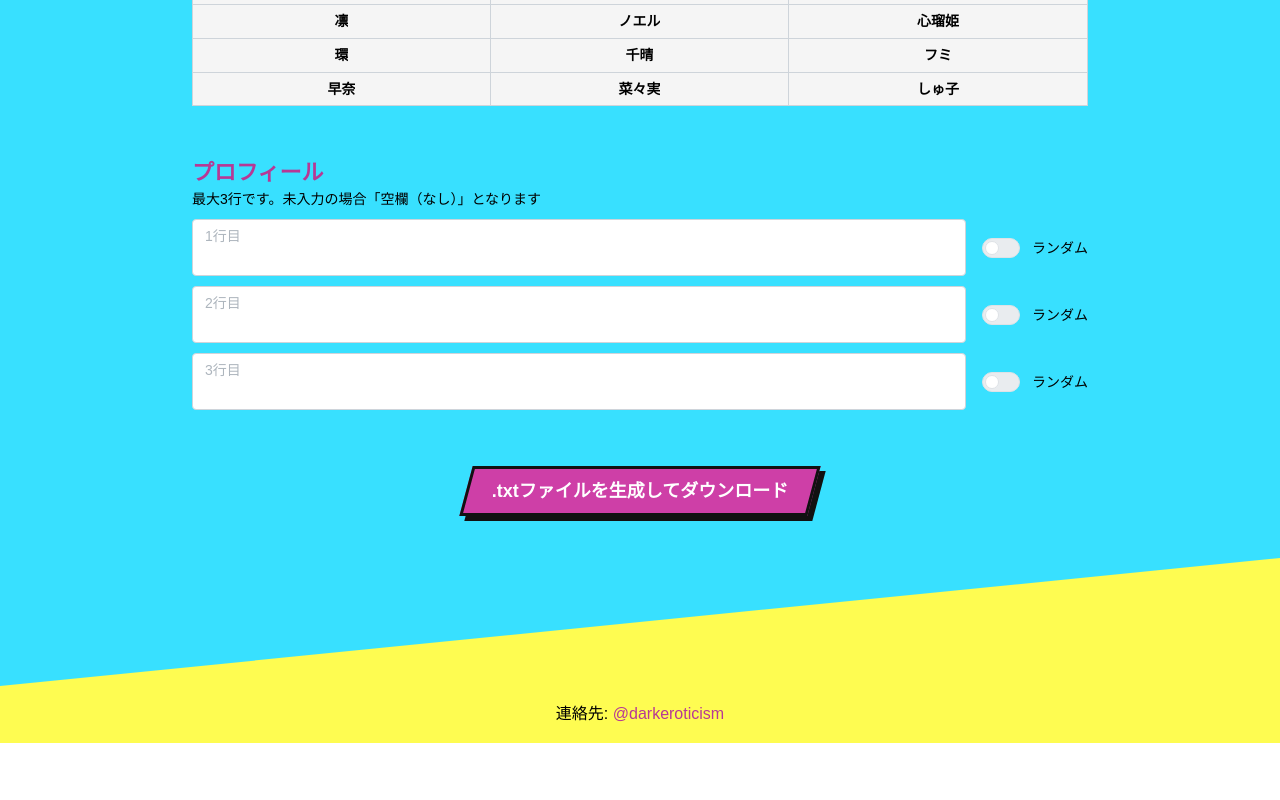
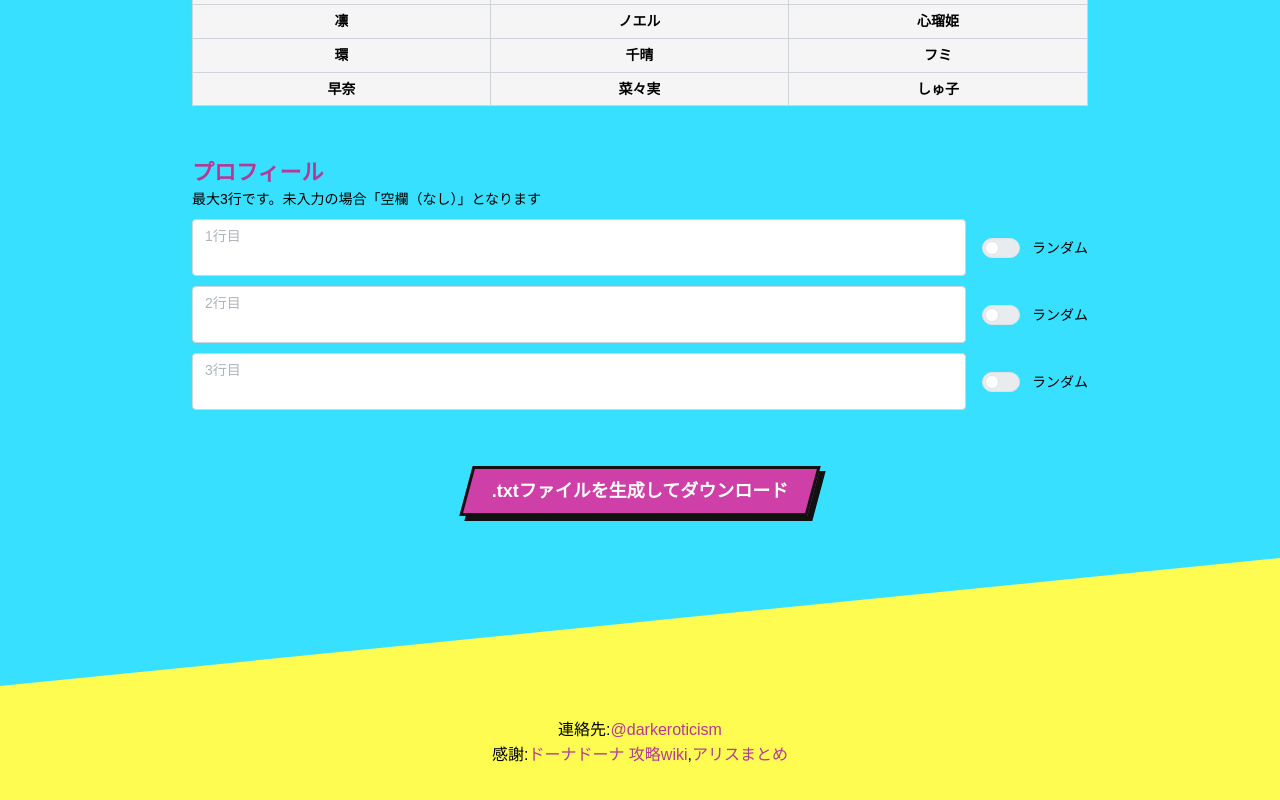
Before and after one commit to darkeroticism/dark-game-character-editor, a React (Vite) app: page / in a window 1280 px wide. Shown: the part 2060-2860 px from the top of the page. Before the commit the page ends 2803 px from the top, so only its background shows below. Built offline with nearby package versions, Linux system fonts and the light colour scheme.

Commit message:
👔 情報ソースを掲載

```diff
--- a/src/App.tsx
+++ b/src/App.tsx
@@ -1,5 +1,5 @@
 import { CharacterEditor } from './components/CharacterEditor';
-import { Anchor, Center, Title } from '@mantine/core';
+import { Anchor, Center, Container, Title } from '@mantine/core';
 import { SlantedBackground } from './components/SlantedBackground';
 
 export const App = () => {
@@ -56,14 +56,32 @@ export const App = () => {
       </SlantedBackground>
       <SlantedBackground type="footer">
         <footer>
-          <Center>
-            <p>
+          <Container size="md" py="xl">
+            <Center>
               連絡先:{' '}
               <Anchor href="https://x.com/darkeroticism" target="_blank" rel="noopener noreferrer">
                 @darkeroticism
               </Anchor>{' '}
-            </p>
-          </Center>
+            </Center>
+            <Center>
+              感謝:{' '}
+              <Anchor
+                href="https://wikiwiki7-r.net/dohnadohna/index.php?%E3%83%89%E3%83%BC%E3%83%8A%E3%83%89%E3%83%BC%E3%83%8A%20%E6%94%BB%E7%95%A5wiki"
+                target="_blank"
+                rel="noopener noreferrer"
+              >
+                ドーナドーナ 攻略wiki
+              </Anchor>
+              {','}
+              <Anchor
+                href="http://alice.xfu.jp/doku.php?id=%E3%83%89%E3%83%BC%E3%83%8A%E3%83%89%E3%83%BC%E3%83%8A:index"
+                target="_blank"
+                rel="noopener noreferrer"
+              >
+                アリスまとめ
+              </Anchor>{' '}
+            </Center>
+          </Container>
         </footer>
       </SlantedBackground>
     </div>
```
